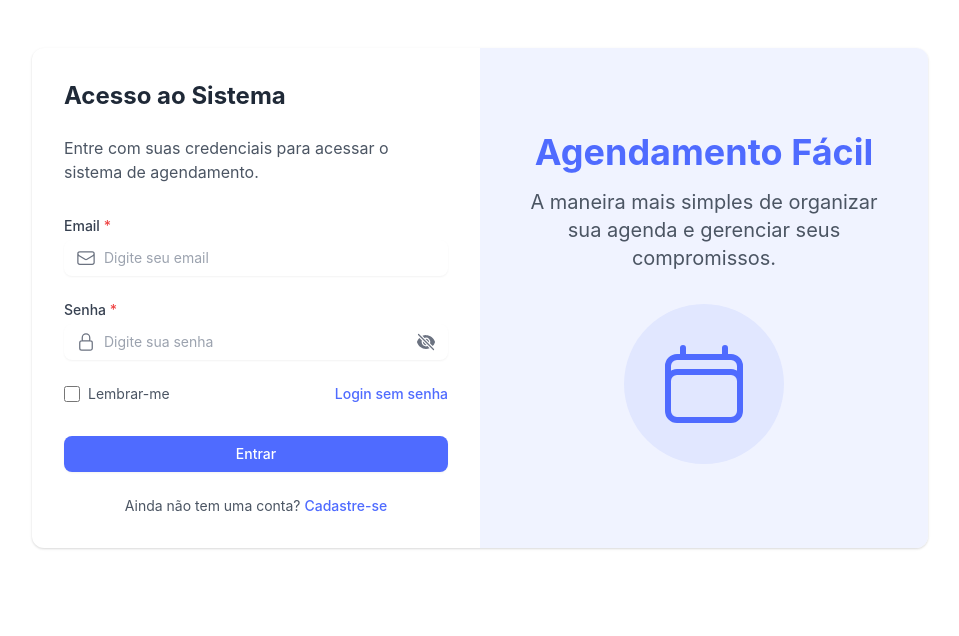
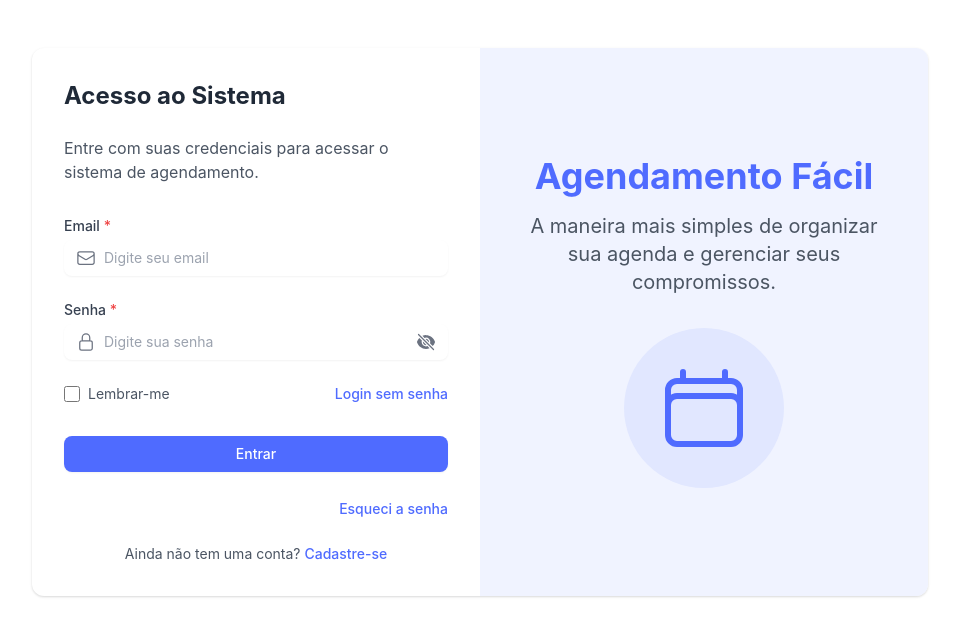
Before and after one commit to katarinacaetano09/agendamento_Israel, a Nuxt app: page /login in a window 1280 px wide. Shown: the top 636 px of the page, without its empty margins (160-1119 px from the left). Built offline with nearby package versions, Linux system fonts and the light colour scheme; no server answers; the database is empty.

Commit message:
feat(auth): add 'Esqueci a senha' link to LoginForm

```diff
--- a/app/components/LoginForm.vue
+++ b/app/components/LoginForm.vue
@@ -67,6 +67,10 @@
           :loading="loading"
           :disabled="loading"
         />
+      </div>
+
+      <div class="text-right mt-2">
+        <NuxtLink to="/recuperar-senha" class="text-sm font-medium text-primary hover:text-primary-600">Esqueci a senha</NuxtLink>
       </div>
 
       <div class="text-center text-sm text-neutral-600 mt-6">
```
